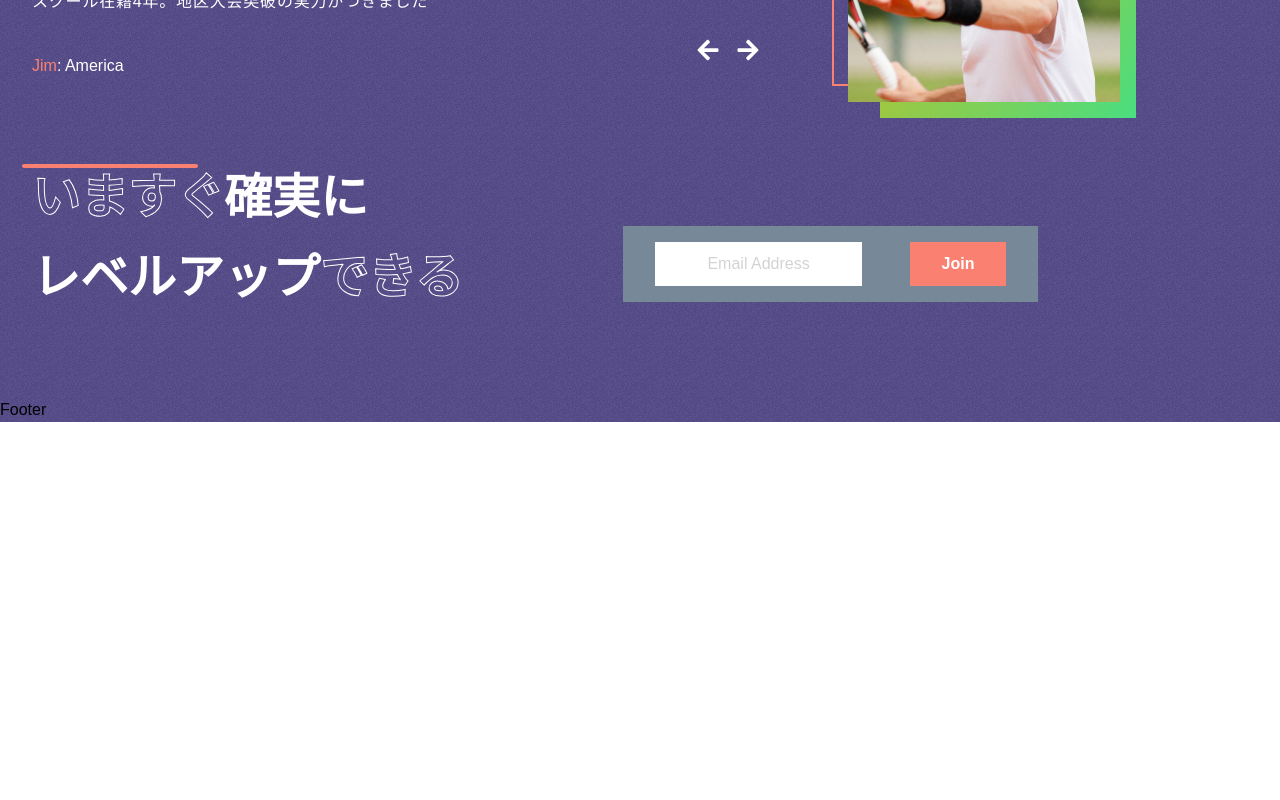
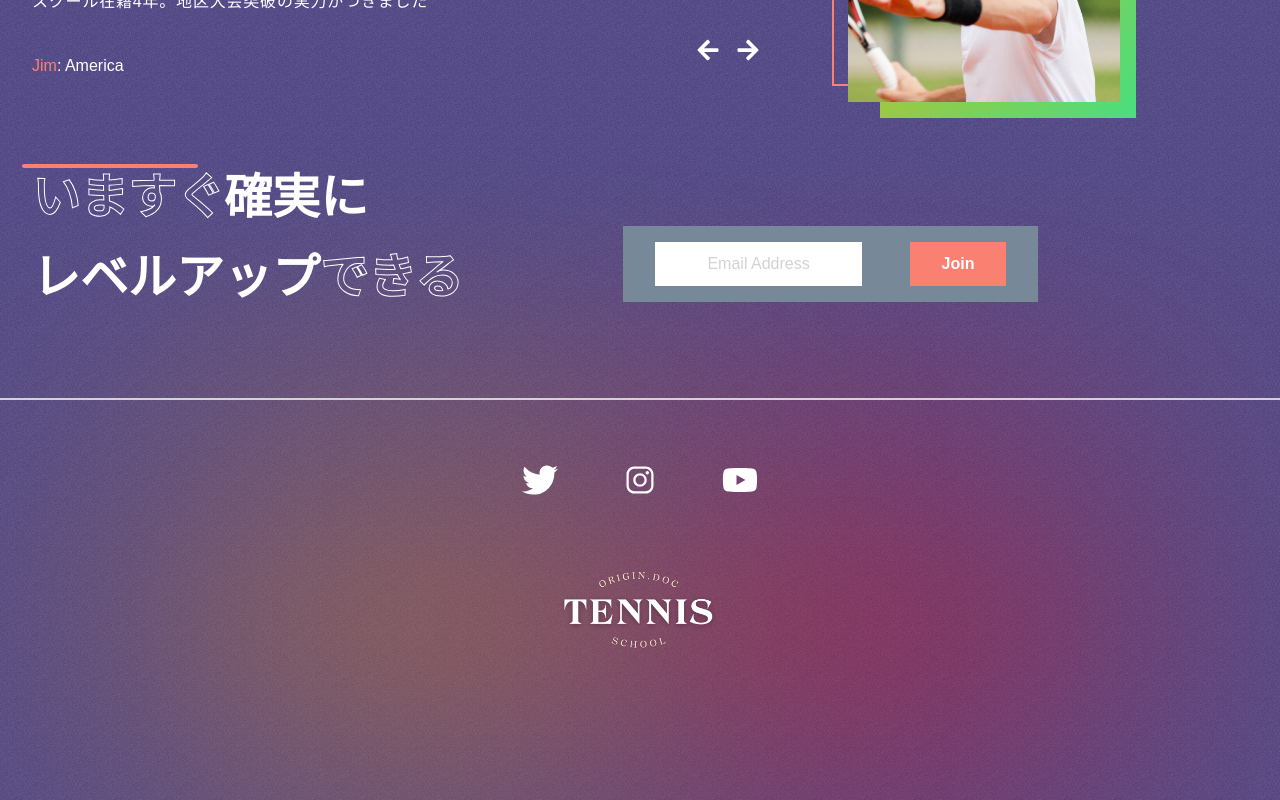
Before and after one commit to yu-to06/nextjs_schooldummy, a Next.js app: page / in a window 1280 px wide. Shown: the part 3712-4512 px from the top of the page. Before the commit the page ends 4134 px from the top, so only its background shows below. Built offline with nearby package versions, Linux system fonts and the light colour scheme; a web font is replaced by a local one.

Commit message:
Finished Footer.js

```diff
--- a/components/Footer.js
+++ b/components/Footer.js
@@ -1,9 +1,42 @@
-import React from 'react'
+import React from "react";
+import Image from "next/image";
+import {FaTwitter, FaYoutube} from "react-icons/fa";
+import {IoLogoInstagram} from "react-icons/io";
 
 function Footer() {
   return (
-    <div>Footer</div>
-  )
+    <div className='relative mb-[5rem]'>
+      <hr className='border-[1px] border-lightGray' />
+      <div className='flex flex-col py-[1rem] px-[2rem] gap-[4rem] items-center justify-center h-[20rem]'>
+        <div className='flex gap-[4rem]'>
+          <a href=''>
+            <FaTwitter className='text-4xl text-white' />
+          </a>
+          <a href=''>
+            <IoLogoInstagram className='text-4xl text-white' />
+          </a>
+          <a href=''>
+            <FaYoutube className='text-4xl text-white' />
+          </a>
+        </div>
+        <div>
+          <Image
+            src={"/assets/logo.png"}
+            width={200}
+            height={100}
+            alt={"logo"}
+            className='w-[10rem]'
+          />
+        </div>
+      </div>
+      {/* ブラー */}
+      <div
+        className='blur bottom-0 right-[15%] w-[26rem] h-[12rem]'
+        style={{background: "red"}}
+      />
+      <div className='blur bottom-0 left-[15%] w-[26rem] h-[12rem]' />
+    </div>
+  );
 }
 
-export default Footer
+export default Footer;
--- a/components/Join.js
+++ b/components/Join.js
@@ -5,12 +5,13 @@ import emailjs from "@emailjs/browser";
 function Join() {
   const form = useRef();
 
+  //EmailJsの情報は一旦消去
   const sendEmail = (e) => {
     e.preventDefault();
 
     emailjs
-      .sendForm("YOUR_SERVICE_ID", "YOUR_TEMPLATE_ID", form.current, {
-        publicKey: "YOUR_PUBLIC_KEY",
+      .sendForm("SERVICE_CONNECTID", "TEMPLATE_ID", form.current, {
+        publicKey: "PUBLICKEY",
       })
       .then(
         () => {
@@ -24,9 +25,16 @@ function Join() {
   };
 
   return (
-    <div className='flex px-[2rem] gap-[10rem]' id='join'>
+    <div
+      className='flex px-[2rem] gap-[10rem]
+      max-md:flex-col max-md:gap-[1rem]'
+      id='join'
+    >
       {/* left */}
-      <div className='text-white font-bold relative flex flex-col gap-[2rem] text-5xl'>
+      <div
+        className='text-white font-bold relative flex flex-col gap-[2rem] text-5xl
+      max-md:text-3xl'
+      >
         <hr className='absolute border-[2px] text-pink w-[11rem] rounded-full -m-[10px]' />
         <div>
           <span className='storoke-text'>いますぐ</span>
@@ -39,19 +47,27 @@ function Join() {
       </div>
 
       {/* right  */}
-      <div className='flex justify-center items-end'>
+      <div
+        className='flex justify-center items-end
+      max-md:p-[2rem]'
+      >
         <form
           ref={form}
           onSubmit={sendEmail}
-          className='flex gap-[3rem] bg-gray py-[1rem] px-[2rem]'
+          className='flex gap-[3rem] bg-gray py-[1rem] px-[2rem]
+          max-md:w-[20rem]'
         >
           <input
             type='email'
             name='user_email'
             placeholder='Email Address'
-            className='bg-transparent border-none outline-none bg-white text-center placeholder:text-lightGray'
+            className='bg-transparent border-none outline-none bg-white text-center placeholder:text-lightGray
+            max-md:p-0 max-md:w-[10rem]'
           />
-          <button className='w-[6rem] text-white bg-pink p-[0.5rem] border-[2px] border-transparent font-bold'>
+          <button
+            className='w-[6rem] text-white bg-pink p-[0.5rem] border-[2px] border-transparent font-bold
+          max-md:min-w-[4rem] max-md:text-sm max-md:mr-[2rem]'
+          >
             Join
           </button>
         </form>
```
